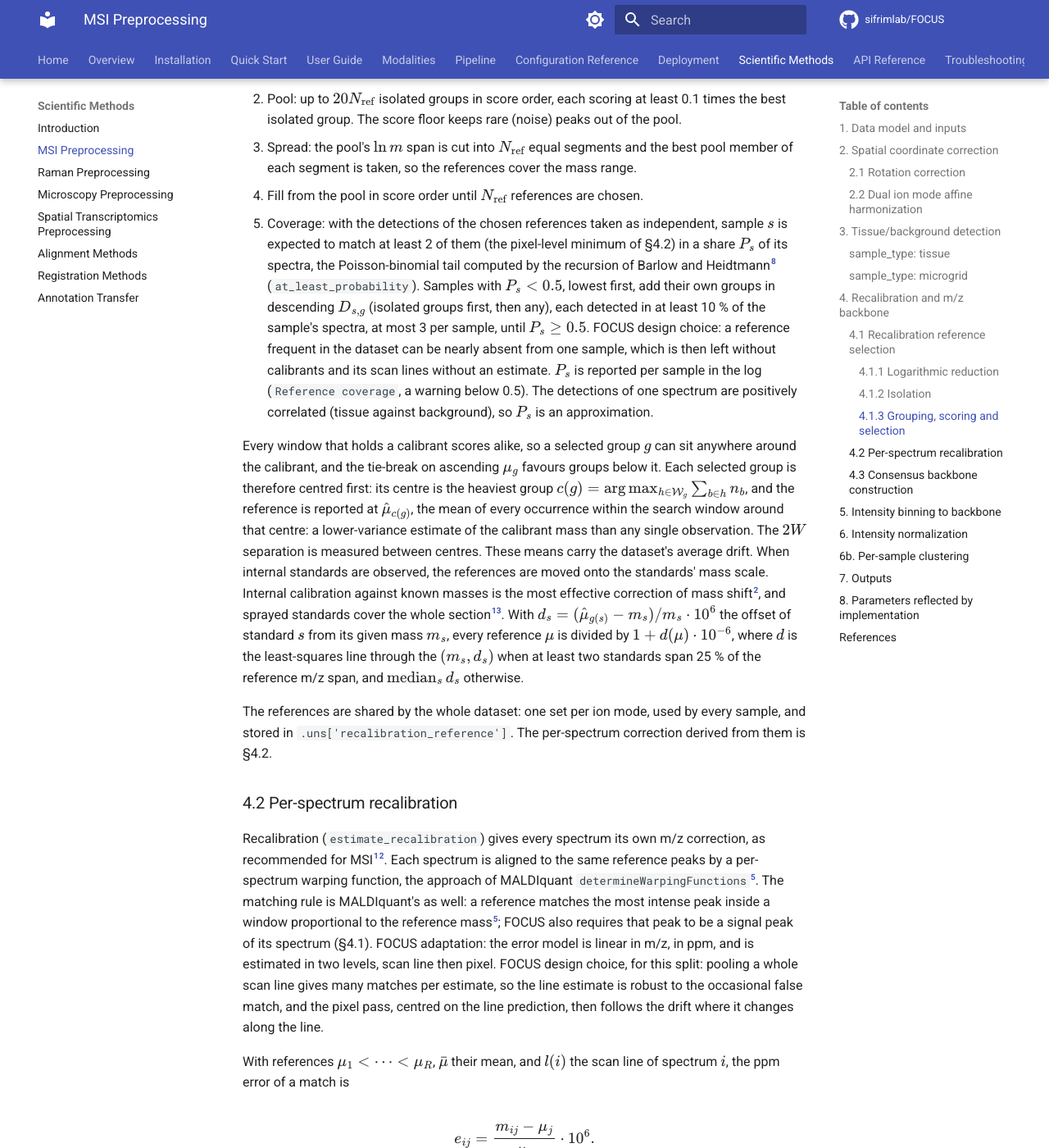
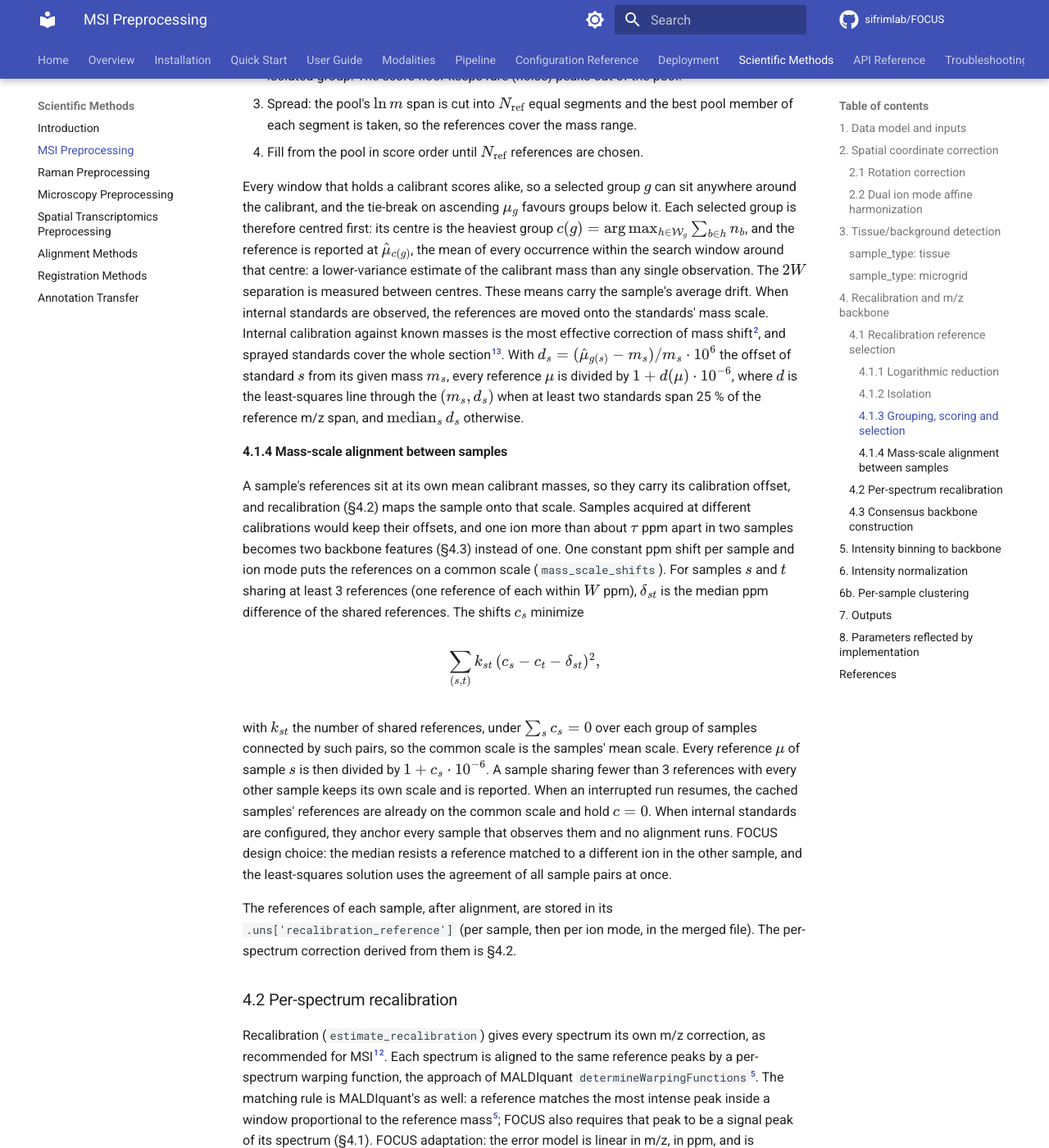
Before and after one commit to sifrimlab/FOCUS, an MkDocs documentation site: the page built from docs/scientific/msi_methods.md, in a window 1280 px wide and 1400 px high, scrolled down 7442 px. Shown: the whole window at 82% size. Built offline with MkDocs 1.6.1 and Material for MkDocs 9.7.7, drawn with Linux system fonts in a browser that asks for light colours; comment, search, counter and statistics services are not loaded; some of the changed text lies outside the part shown.

Commit message:
MSI Bugfixes
Each sample estimate its own references for recalibration

```diff
--- a/docs/scientific/msi_methods.md
+++ b/docs/scientific/msi_methods.md
@@ -205,11 +205,15 @@
 ### 4.1 Recalibration reference selection
 
 If no `recalibration_reference` is supplied, reference masses are selected automatically
-(`_CalibrationReferenceSelector`), independently per ion mode, from every spectrum of every sample:
-the tissue spectra when background detection ran (§3), all spectra otherwise. Selecting calibrants
-from the data, instead of from an a priori list, avoids false calibrant matches that degrade the
-recalibration[^larocca2021]. FOCUS design choice: the selection rules below (histogram, isolation,
-scoring, centring, spread and anchoring); none of them is taken from a published method.
+(`_CalibrationReferenceSelector`), per sample and independently per ion mode, from every spectrum of
+that sample: the tissue spectra when background detection ran (§3), all spectra otherwise. Selecting
+calibrants from the data, instead of from an a priori list, avoids false calibrant matches that
+degrade the recalibration[^larocca2021]. FOCUS design choice: one set of references per sample.
+Recalibration corrects the mass shift within a sample, so each sample uses the ions its own spectra
+hold; a set shared by the dataset can be nearly absent from a sample of different composition, whose
+spectra then match no reference. The samples' mass scales are aligned afterwards (§4.1.4). The
+selection rules below (histogram, isolation, scoring, centring, spread, anchoring and alignment) are
+FOCUS design choices; none of them is taken from a published method.
 
 **Signal peaks.** Selection and matching (§4.2) consider only the signal peaks of a spectrum: peaks
 whose intensity reaches \(\text{SNR} \cdot N_s\), with \(N_s = 1.4826 \cdot
@@ -259,10 +263,9 @@
 via `np.bincount` (a single linear pass, no sort), in blocks of at most \(2 \cdot 10^7\) peaks.
 Crowded peaks are defined in §4.1.2. The
 representative mass of a bin is the exact mean \(\sigma_b / n_b\) of the raw values that fell in it.
-The grid only indexes peaks; it never replaces a measured mass with a bin centre. Samples are folded
-in one at a time and their raw peaks released immediately; what persists per sample is its occupied
-bin indices with their counts \(n_{s,b}\), and its number of spectra \(N_s\). Retained memory is
-therefore \(O(\ln(m_{\max}/m_{\min})/w)\) per sample, i.e.
+The grid only indexes peaks; it never replaces a measured mass with a bin centre. The raw peaks are
+released immediately; what persists is the occupied bins with their statistics, and the number of
+spectra \(M\) of the sample. Retained memory is therefore \(O(\ln(m_{\max}/m_{\min})/w)\), i.e.
 bounded by the **mass span and tolerance**, and independent of the number of spectra.
 
 #### 4.1.2 Isolation
@@ -282,7 +285,7 @@
 
 #### 4.1.3 Grouping, scoring and selection
 
-The merged per-mode histogram is grouped within \(\tau\) ppm by a weighted sliding window
+The sample's per-mode histogram is grouped within \(\tau\) ppm by a weighted sliding window
 (`cluster_unique_mz_labels`): bins are visited in ascending mass and a bin joins the current group
 while it stays within \(\tau\) ppm of the group's running weighted centroid. A calibrant whose drift
 range exceeds \(\tau\) occupies several neighbouring groups, so every group \(g\), at mass
@@ -297,24 +300,16 @@
 Q_g = \sum_{h \in \mathcal{W}_g} \sum_{b \in h} q_b ,
 \]
 
-and, per sample \(s\), the detection
+A group is **isolated** when \(Q_g \le 0.1\, C_g\), and is scored by its detection
 
 \[
-D_{s,g} = \min\Bigl(1,\ \frac{1}{N_s} \sum_{h \in \mathcal{W}_g} \sum_{b \in h} n_{s,b}\Bigr),
+\text{score}_g = \min\Bigl(1,\ \frac{C_g}{M}\Bigr),
 \]
 
-the share of its spectra with a signal peak in \(\mathcal{W}_g\). An isolated group holds at most
-about one such peak per spectrum; the cap bounds the others. A group is **isolated** when
-\(Q_g \le 0.1\, C_g\), and is scored by its detection averaged over the \(S\) samples **having that
-ion mode**:
-
-\[
-\text{score}_g = \frac{1}{S} \sum_{s} D_{s,g}.
-\]
-
-FOCUS design choice: recalibration needs calibrants that each sample carries in most of its spectra
-(§4.2). Averaging detections weighs every sample alike whatever its number of spectra, and an ion
-that is frequent in a few spectra or a few samples scores low.
+the share of the sample's spectra with a signal peak in \(\mathcal{W}_g\). An isolated group holds at
+most about one such peak per spectrum; the cap bounds the others. FOCUS design choice: the pixel-level
+pass (§4.2) needs calibrants in most spectra, and an ion that is frequent in a few spectra only
+scores low.
 
 Groups are ordered by descending score with **ascending \(\mu_g\) as tie-break** (a `lexsort`,
 giving a total order). Two chosen groups are always more than \(2W\) ppm apart, so their search
@@ -329,16 +324,6 @@
 3. Spread: the pool's \(\ln m\) span is cut into \(N_\text{ref}\) equal segments and the best pool
    member of each segment is taken, so the references cover the mass range.
 4. Fill from the pool in score order until \(N_\text{ref}\) references are chosen.
-5. Coverage: with the detections of the chosen references taken as independent, sample \(s\) is
-   expected to match at least 2 of them (the pixel-level minimum of §4.2) in a share \(P_s\) of
-   its spectra, the Poisson-binomial tail computed by the recursion of Barlow and
-   Heidtmann[^barlow1984] (`at_least_probability`). Samples with \(P_s < 0.5\), lowest first, add
-   their own groups in descending \(D_{s,g}\) (isolated groups first, then any), each detected in
-   at least 10 % of the sample's spectra, at most 3 per sample, until \(P_s \ge 0.5\). FOCUS design
-   choice: a reference frequent in the dataset can be nearly absent from one sample, which is then
-   left without calibrants and its scan lines without an estimate. \(P_s\) is reported per sample
-   in the log (`Reference coverage`, a warning below 0.5). The detections of one spectrum are
-   positively correlated (tissue against background), so \(P_s\) is an approximation.
 
 Every window that holds a calibrant scores alike, so a selected group \(g\) can sit anywhere around
 the calibrant, and the tie-break on ascending \(\mu_g\) favours groups below it. Each selected group
@@ -346,7 +331,7 @@
 \sum_{b \in h} n_b\), and the reference is reported at \(\hat\mu_{c(g)}\), the mean of every
 occurrence within the search window around that centre: a lower-variance estimate of the calibrant
 mass than any single observation. The \(2W\) separation is measured between centres. These means carry the
-dataset's average drift. When internal standards are observed, the references are moved onto the
+sample's average drift. When internal standards are observed, the references are moved onto the
 standards' mass scale. Internal calibration against known masses is the most effective correction of
 mass shift[^larocca2021], and sprayed standards cover the whole section[^vandenbosch2023]. With
 \(d_s = (\hat\mu_{g(s)} - m_s)/m_s \cdot 10^6\) the offset of standard \(s\) from its given mass
@@ -354,8 +339,32 @@
 least-squares line through the \((m_s, d_s)\) when at least two standards span 25 % of the reference
 m/z span, and \(\operatorname{median}_s d_s\) otherwise.
 
-The references are shared by the whole dataset: one set per ion mode, used by every sample, and
-stored in `.uns['recalibration_reference']`. The per-spectrum correction derived from them is §4.2.
+#### 4.1.4 Mass-scale alignment between samples
+
+A sample's references sit at its own mean calibrant masses, so they carry its calibration offset,
+and recalibration (§4.2) maps the sample onto that scale. Samples acquired at different calibrations
+would keep their offsets, and one ion more than about \(\tau\) ppm apart in two samples becomes two
+backbone features (§4.3) instead of one. One constant ppm shift per sample and ion mode puts the
+references on a common scale (`mass_scale_shifts`). For samples \(s\) and \(t\) sharing at least 3
+references (one reference of each within \(W\) ppm), \(\delta_{st}\) is the median ppm difference of
+the shared references. The shifts \(c_s\) minimize
+
+\[
+\sum_{(s,t)} k_{st}\,(c_s - c_t - \delta_{st})^2 ,
+\]
+
+with \(k_{st}\) the number of shared references, under \(\sum_s c_s = 0\) over each group of samples
+connected by such pairs, so the common scale is the samples' mean scale. Every reference \(\mu\) of
+sample \(s\) is then divided by \(1 + c_s \cdot 10^{-6}\). A sample sharing fewer than 3 references
+with every other sample keeps its own scale and is reported. When an interrupted run resumes, the
+cached samples' references are already on the common scale and hold \(c = 0\). When internal
+standards are configured, they anchor every sample that observes them and no alignment runs. FOCUS
+design choice: the median resists a reference matched to a different ion in the other sample, and
+the least-squares solution uses the agreement of all sample pairs at once.
+
+The references of each sample, after alignment, are stored in its `.uns['recalibration_reference']`
+(per sample, then per ion mode, in the merged file). The per-spectrum correction derived from them is
+§4.2.
 
 ### 4.2 Per-spectrum recalibration
 
@@ -650,10 +659,11 @@
 - `.obs['recalibration_matches_<mode>']` (`int16`): references matched at pixel level (§4.2)
 - `.var['mz']`, `.var['mz_mode']`, `.var['lipid_annotation']`
 - `.uns['spot_size']`: per-sample `[x,y]` (merged file stores per-sample dict)
-- `.uns['recalibration_reference']`: the reference m/z per ion mode (§4.1)
+- `.uns['recalibration_reference']`: the sample's reference m/z per ion mode, on the common mass
+  scale (§4.1); per sample, then per ion mode, in the merged file
 - `.uns['focus_preprocessing_fingerprint']`: SHA-256 over the method version, the settings, the
   lipid database and every sample's inputs (imzML SHA-256 and `.ibd` size). Every sample depends on
-  the whole dataset (shared references and backbone), so all files of one run carry the same key.
+  the whole dataset (aligned mass scales and backbone), so all files of one run carry the same key.
 
 **Caching.** A run is skipped when every per-sample file and the merged file carry the current
 fingerprint and the merged file holds the active samples. A changed input, setting or method
```
Also changed, not shown: docs/modalities/msi.md (+2 -2 lines), docs/pipeline/preprocessing.md (+4 -4 lines), 2 other files.
